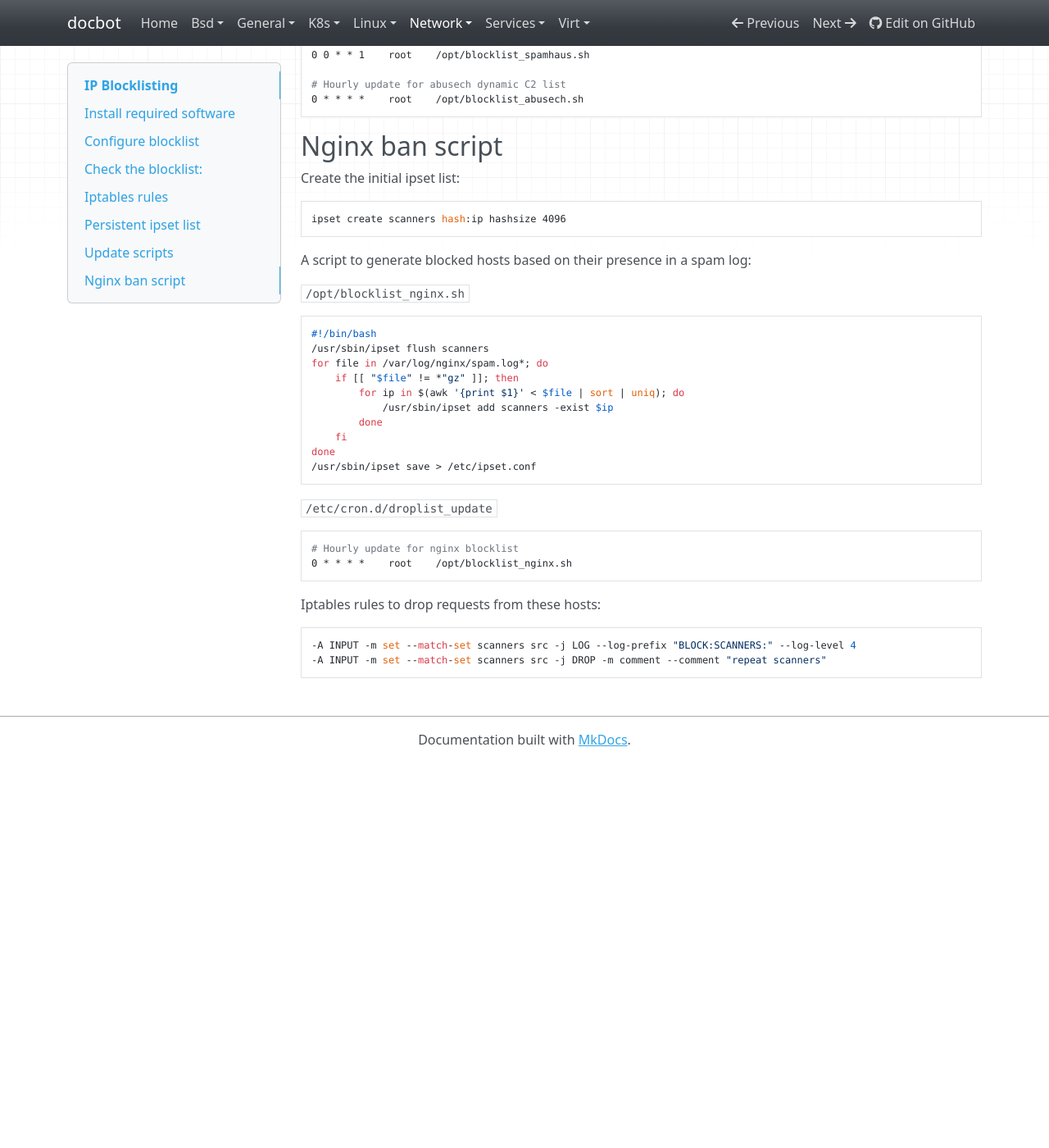
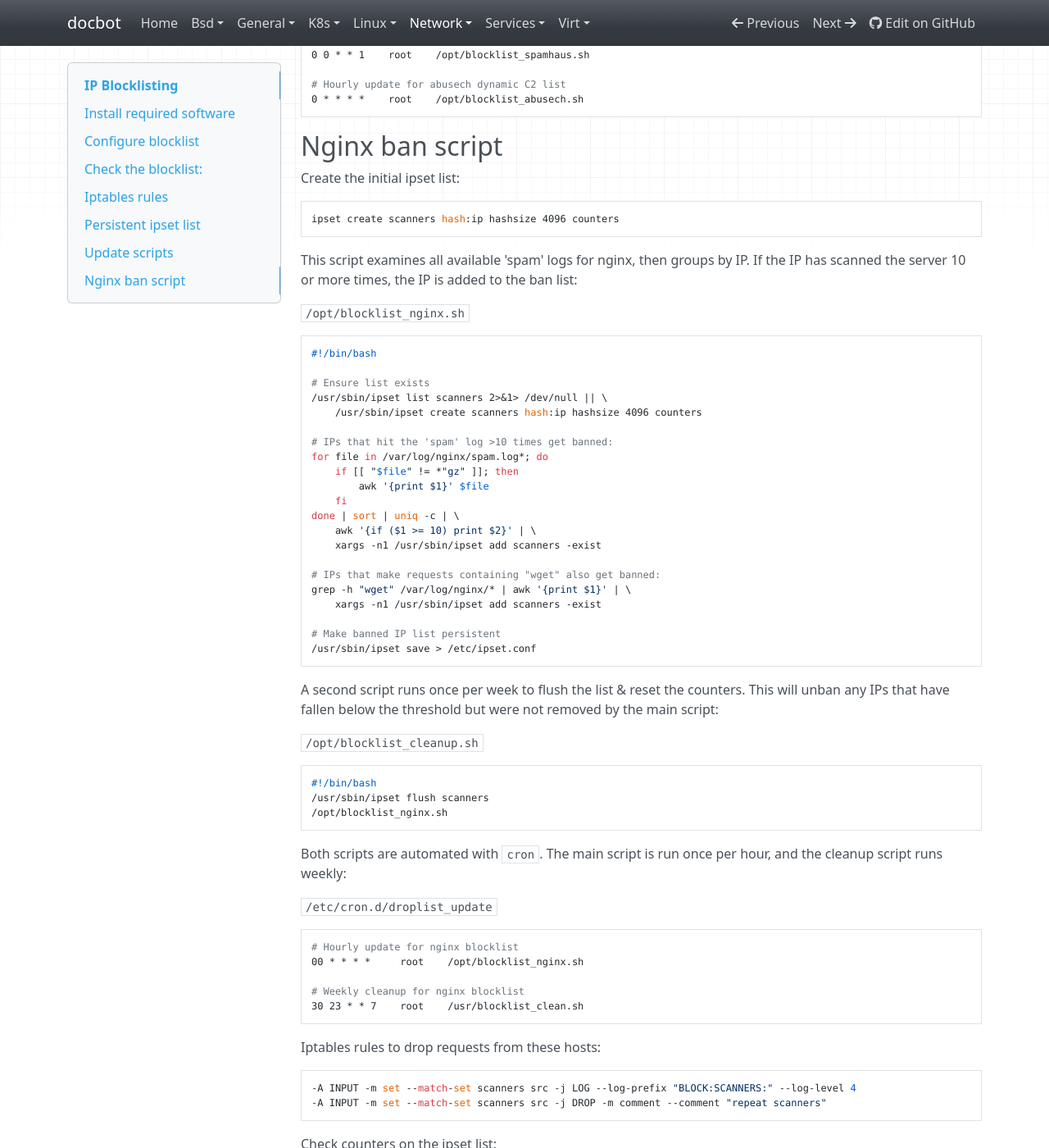
Before and after one commit to noahbailey/docbot, an MkDocs documentation site: the page built from docs/network/blocklist.md, in a window 1280 px wide and 1400 px high, scrolled down 3515 px. Shown: the whole window at 82% size. Built offline with MkDocs 1.6.1, drawn with Linux system fonts in a browser that asks for light colours; nearby versions of some CDN libraries; before the commit the page ends 4445 px from its top, so only the background shows below that; some of the changed text lies outside the part shown.

Commit message:
Modify nginx blocklist script to add ban theshold

````diff
--- a/docs/network/blocklist.md
+++ b/docs/network/blocklist.md
@@ -185,30 +185,56 @@ done < /var/lib/blocklist/abusech.txt
 
 Create the initial ipset list:
 
-    ipset create scanners hash:ip hashsize 4096
+    ipset create scanners hash:ip hashsize 4096 counters
 
-A script to generate blocked hosts based on their presence in a spam log:
+This script examines all available 'spam' logs for nginx, then groups by IP. If the IP has scanned the server 10 or more times, the IP is added to the ban list:
 
 `/opt/blocklist_nginx.sh`
 
 ```sh
 #!/bin/bash
-/usr/sbin/ipset flush scanners
+
+# Ensure list exists
+/usr/sbin/ipset list scanners 2>&1> /dev/null || \
+    /usr/sbin/ipset create scanners hash:ip hashsize 4096 counters
+
+# IPs that hit the 'spam' log >10 times get banned:
 for file in /var/log/nginx/spam.log*; do
     if [[ "$file" != *"gz" ]]; then
-        for ip in $(awk '{print $1}' < $file | sort | uniq); do
-            /usr/sbin/ipset add scanners -exist $ip
-        done
+        awk '{print $1}' $file
     fi
-done
+done | sort | uniq -c | \
+    awk '{if ($1 >= 10) print $2}' | \
+    xargs -n1 /usr/sbin/ipset add scanners -exist
+
+# IPs that make requests containing "wget" also get banned:
+grep -h "wget" /var/log/nginx/* | awk '{print $1}' | \
+    xargs -n1 /usr/sbin/ipset add scanners -exist
+
+# Make banned IP list persistent
 /usr/sbin/ipset save > /etc/ipset.conf
 ```
+
+A second script runs once per week to flush the list & reset the counters. This will unban any IPs that have fallen below the threshold but were not removed by the main script:
+
+`/opt/blocklist_cleanup.sh`
+
+```sh
+#!/bin/bash
+/usr/sbin/ipset flush scanners
+/opt/blocklist_nginx.sh
+```
+
+Both scripts are automated with `cron`. The main script is run once per hour, and the cleanup script runs weekly:
 
 `/etc/cron.d/droplist_update`
 
 ```
 # Hourly update for nginx blocklist
-0 * * * *    root    /opt/blocklist_nginx.sh
+00 * * * *     root    /opt/blocklist_nginx.sh
+
+# Weekly cleanup for nginx blocklist
+30 23 * * 7    root    /usr/blocklist_clean.sh
 ```
 
 Iptables rules to drop requests from these hosts:
@@ -217,3 +243,7 @@ Iptables rules to drop requests from these hosts:
 -A INPUT -m set --match-set scanners src -j LOG --log-prefix "BLOCK:SCANNERS:" --log-level 4
 -A INPUT -m set --match-set scanners src -j DROP -m comment --comment "repeat scanners"
 ```
+
+Check counters on the ipset list:
+
+    ipset list scanners | tail -n +9 | sort -k 3 -g -r
````
